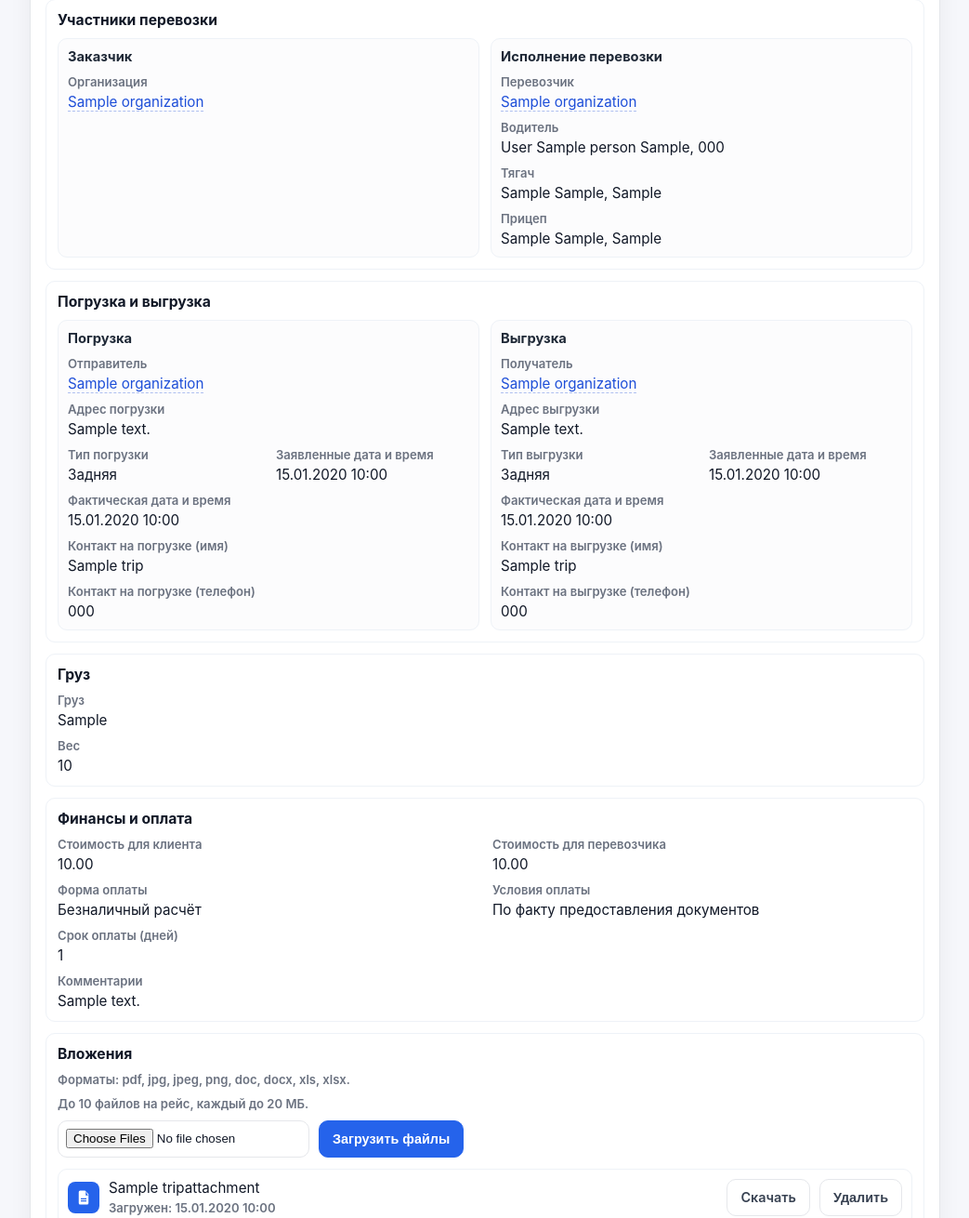
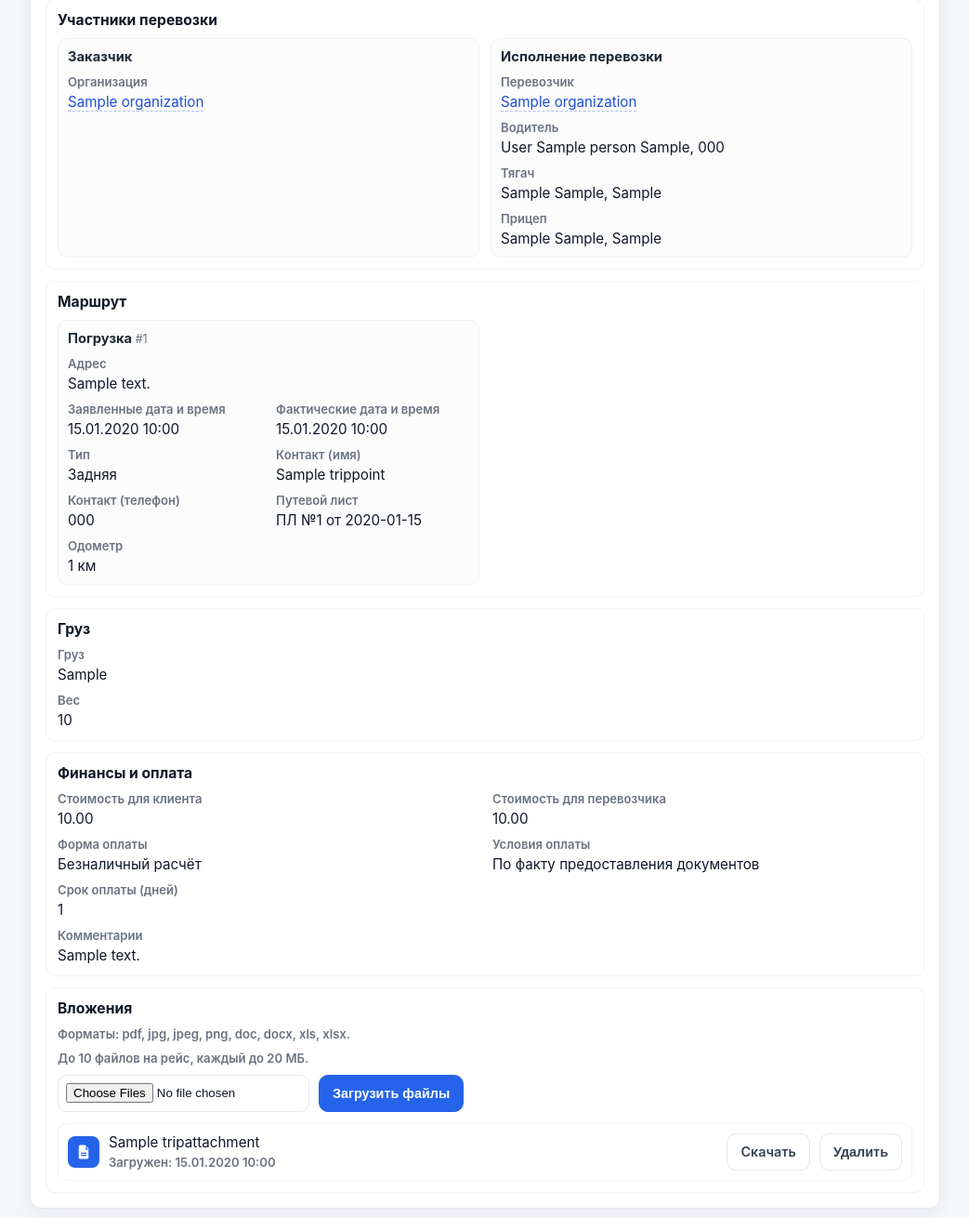
Before and after one commit to A-strata/transdoki, a Django app: page /trips/1/ in a window 1280 px wide. Shown: the part 261-1571 px from the top of the page at 93% size, without its empty margins (118-1161 px from the left). Run offline with Django 5.2, Linux system fonts and the light colour scheme; a user stored in the database is signed in; tables that the repository leaves empty hold one stand-in row (values such as "Sample post"); parts of the project's set-up code (start-up, migrations or seed data) failed here and were passed over.

Commit message:
trips: визуальное сравнение TripPoint vs плоские поля
- Список рейсов: два новых столбца (зелёный фон) с адресами из TripPoint
  рядом со старыми — для быстрой визуальной сверки всех рейсов
- Детальная страница: раздел «Погрузка и выгрузка» заменён на TripPoints
  (динамически отображает все точки маршрута по sequence)
- TripListView и TripDetailView: добавлен prefetch_related("points")

Co-Authored-By: Claude Sonnet 4.6 <noreply@anthropic.com>

```diff
--- a/trips/templates/trips/trip_detail.html
+++ b/trips/templates/trips/trip_detail.html
@@ -342,88 +342,61 @@
         </div>
 
         <div class="section">
-            <h2 class="section-title">Погрузка и выгрузка</h2>
+            <h2 class="section-title">Маршрут</h2>
+            {% with points=trip.points.all %}
+            {% if points %}
                 <div class="two-cols">
+                {% for p in points %}
                     <div class="sub-card">
-                    <h3 class="sub-title">Погрузка</h3>
+                        <h3 class="sub-title">
+                            {{ p.get_point_type_display }}
+                            <span style="font-size:0.78rem; font-weight:400; color:#6b7280;">#{{ p.sequence }}</span>
+                        </h3>
                         <div class="kv-grid">
                             <div class="kv kv--full">
-                            <p class="kv-label">Отправитель</p>
-                            <p class="kv-value">
-                                {% if trip.consignor %}
-                                    <a class="entity-link" href="{% url 'organizations:detail' trip.consignor.pk %}?next={% url 'trips:detail' trip.pk %}">
-                                        {{ trip.consignor }}
-                                    </a>
-                                {% else %}—{% endif %}
-                            </p>
-                        </div>
-                        <div class="kv kv--full">
-                            <p class="kv-label">Адрес погрузки</p>
-                            <p class="kv-value">{{ trip.loading_address|default:"—" }}</p>
-                        </div>
-                        <div class="kv">
-                            <p class="kv-label">Тип погрузки</p>
-                            <p class="kv-value">{{ trip.get_loading_type_display|default:"—" }}</p>
+                                <p class="kv-label">Адрес</p>
+                                <p class="kv-value">{{ p.address|default:"—" }}</p>
                             </div>
                             <div class="kv">
                                 <p class="kv-label">Заявленные дата и время</p>
-                            <p class="kv-value">{% if trip.planned_loading_date %}{{ trip.planned_loading_date|date:"d.m.Y H:i" }}{% else %}—{% endif %}</p>
+                                <p class="kv-value">{% if p.planned_date %}{{ p.planned_date|date:"d.m.Y H:i" }}{% else %}—{% endif %}</p>
                             </div>
-                        <div class="kv kv--full">
-                            <p class="kv-label">Фактическая дата и время</p>
-                            <p class="kv-value">{% if trip.actual_loading_date %}{{ trip.actual_loading_date|date:"d.m.Y H:i" }}{% else %}—{% endif %}</p>
+                            <div class="kv">
+                                <p class="kv-label">Фактические дата и время</p>
+                                <p class="kv-value">{% if p.actual_date %}{{ p.actual_date|date:"d.m.Y H:i" }}{% else %}—{% endif %}</p>
                             </div>
-                        <div class="kv kv--full">
-                            <p class="kv-label">Контакт на погрузке (имя)</p>
-                            <p class="kv-value">{% if trip.loading_contact_name %}{{ trip.loading_contact_name }}{% else %}—{% endif %}</p>
+                            <div class="kv">
+                                <p class="kv-label">Тип</p>
+                                <p class="kv-value">{{ p.get_loading_type_display|default:"—" }}</p>
                             </div>
-                        <div class="kv kv--full">
-                            <p class="kv-label">Контакт на погрузке (телефон)</p>
-                            <p class="kv-value">{% if trip.loading_contact_phone %}{{ trip.loading_contact_phone }}{% else %}—{% endif %}</p>
+                            <div class="kv">
+                                <p class="kv-label">Контакт (имя)</p>
+                                <p class="kv-value">{{ p.contact_name|default:"—" }}</p>
+                            </div>
+                            <div class="kv">
+                                <p class="kv-label">Контакт (телефон)</p>
+                                <p class="kv-value">{{ p.contact_phone|default:"—" }}</p>
+                            </div>
+                            {% if p.waybill %}
+                            <div class="kv">
+                                <p class="kv-label">Путевой лист</p>
+                                <p class="kv-value">{{ p.waybill }}</p>
+                            </div>
+                            {% endif %}
+                            {% if p.odometer is not None %}
+                            <div class="kv">
+                                <p class="kv-label">Одометр</p>
+                                <p class="kv-value">{{ p.odometer }} км</p>
+                            </div>
+                            {% endif %}
                         </div>
                     </div>
+                {% endfor %}
                 </div>
-
-                <div class="sub-card">
-                    <h3 class="sub-title">Выгрузка</h3>
-                    <div class="kv-grid">
-                        <div class="kv kv--full">
-                            <p class="kv-label">Получатель</p>
-                            <p class="kv-value">
-                                {% if trip.consignee %}
-                                    <a class="entity-link" href="{% url 'organizations:detail' trip.consignee.pk %}?next={% url 'trips:detail' trip.pk %}">
-                                        {{ trip.consignee }}
-                                    </a>
-                                {% else %}—{% endif %}
-                            </p>
-                        </div>
-                        <div class="kv kv--full">
-                            <p class="kv-label">Адрес выгрузки</p>
-                            <p class="kv-value">{{ trip.unloading_address|default:"—" }}</p>
-                        </div>
-                        <div class="kv">
-                            <p class="kv-label">Тип выгрузки</p>
-                            <p class="kv-value">{{ trip.get_unloading_type_display|default:"—" }}</p>
-                        </div>
-                        <div class="kv">
-                            <p class="kv-label">Заявленные дата и время</p>
-                            <p class="kv-value">{% if trip.planned_unloading_date %}{{ trip.planned_unloading_date|date:"d.m.Y H:i" }}{% else %}—{% endif %}</p>
-                        </div>
-                        <div class="kv kv--full">
-                            <p class="kv-label">Фактическая дата и время</p>
-                            <p class="kv-value">{% if trip.actual_unloading_date %}{{ trip.actual_unloading_date|date:"d.m.Y H:i" }}{% else %}—{% endif %}</p>
-                        </div>
-                        <div class="kv kv--full">
-                            <p class="kv-label">Контакт на выгрузке (имя)</p>
-                            <p class="kv-value">{% if trip.unloading_contact_name %}{{ trip.unloading_contact_name }}{% else %}—{% endif %}</p>
-                        </div>
-                        <div class="kv kv--full">
-                            <p class="kv-label">Контакт на выгрузке (телефон)</p>
-                            <p class="kv-value">{% if trip.unloading_contact_phone %}{{ trip.unloading_contact_phone }}{% else %}—{% endif %}</p>
-                        </div>
-                    </div>
-                </div>
-            </div>
+            {% else %}
+                <p class="kv-value">Точки маршрута не заполнены.</p>
+            {% endif %}
+            {% endwith %}
         </div>
 
         <div class="section">
--- a/trips/templates/trips/trip_list.html
+++ b/trips/templates/trips/trip_list.html
@@ -142,6 +142,8 @@
                         <th data-col="planned_unloading_date">Дата выгрузки</th>
                         <th data-col="loading_address">Адрес погрузки</th>
                         <th data-col="unloading_address">Адрес выгрузки</th>
+                        <th data-col="tp_loading_address" style="background:#f0fdf4;">Адрес погрузки (TP)</th>
+                        <th data-col="tp_unloading_address" style="background:#f0fdf4;">Адрес выгрузки (TP)</th>
                         <th data-col="cargo">Груз</th>
                         <th data-col="weight">Вес, кг</th>
                         <th data-col="client_cost">Стоимость клиенту</th>
@@ -169,6 +171,8 @@
                         <td data-col="planned_unloading_date">{{ trip.planned_unloading_date|date:"d.m.Y" }}</td>
                         <td data-col="loading_address">{{ trip.loading_address }}</td>
                         <td data-col="unloading_address">{{ trip.unloading_address }}</td>
+                        <td data-col="tp_loading_address" style="background:#f0fdf4;">{% for p in trip.points.all %}{% if forloop.first %}{{ p.address|default:"—" }}{% endif %}{% endfor %}</td>
+                        <td data-col="tp_unloading_address" style="background:#f0fdf4;">{% for p in trip.points.all %}{% if forloop.last %}{{ p.address|default:"—" }}{% endif %}{% endfor %}</td>
                         <td data-col="cargo">{{ trip.cargo }}</td>
                         <td data-col="weight">{{ trip.weight|default:"—" }}</td>
                         <td data-col="client_cost">{{ trip.client_cost|money }}</td>
--- a/trips/views.py
+++ b/trips/views.py
@@ -126,7 +126,7 @@ class TripDetailView(LoginRequiredMixin, DetailView):
     def get_queryset(self):
         return Trip.objects.filter(
             account=get_request_account(self.request)
-        ).prefetch_related("attachments")
+        ).prefetch_related("attachments", "points")
 
     def get_context_data(self, **kwargs):
         context = super().get_context_data(**kwargs)
@@ -256,6 +256,7 @@ class TripListView(UserOwnedListView):
                 "truck",
                 "trailer",
             )
+            .prefetch_related("points")
         )
 
         qs = self._apply_date_filters(qs)
```
Lines whose indentation alone changed are shown as unchanged.
